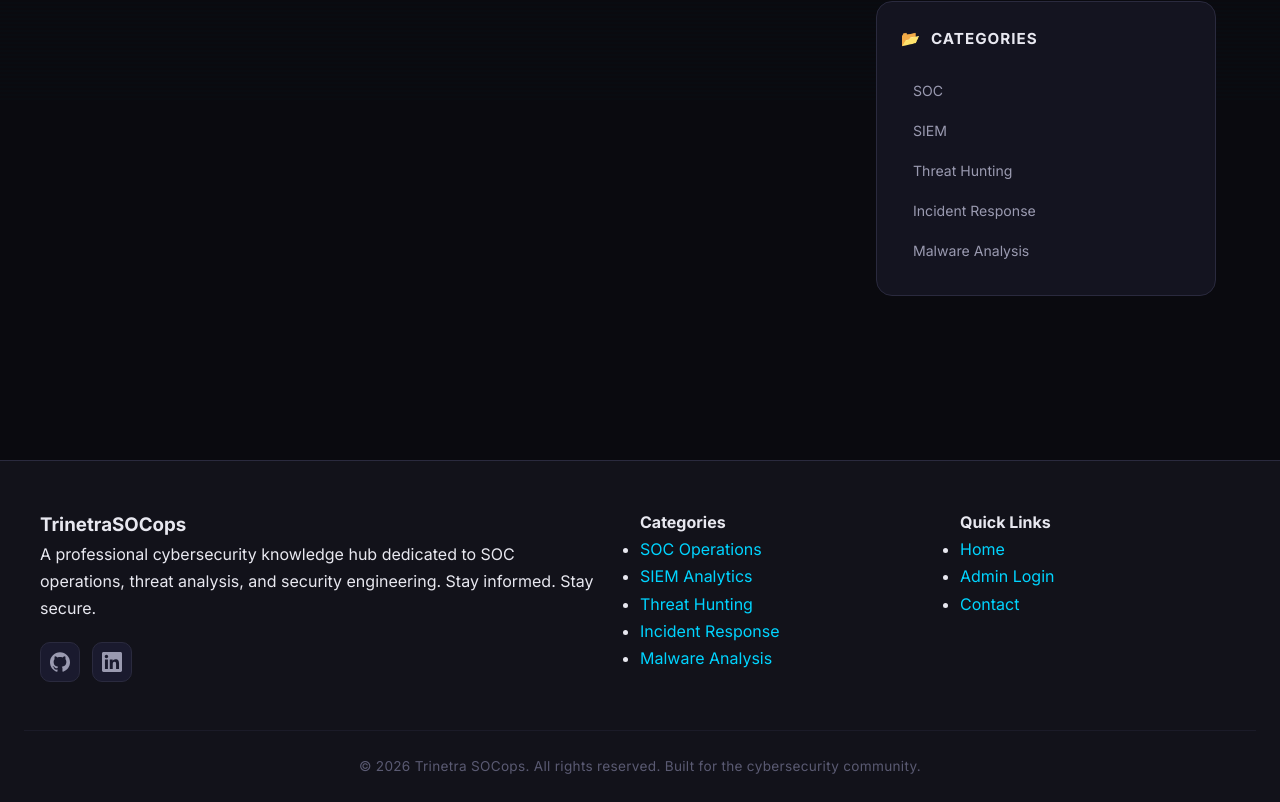
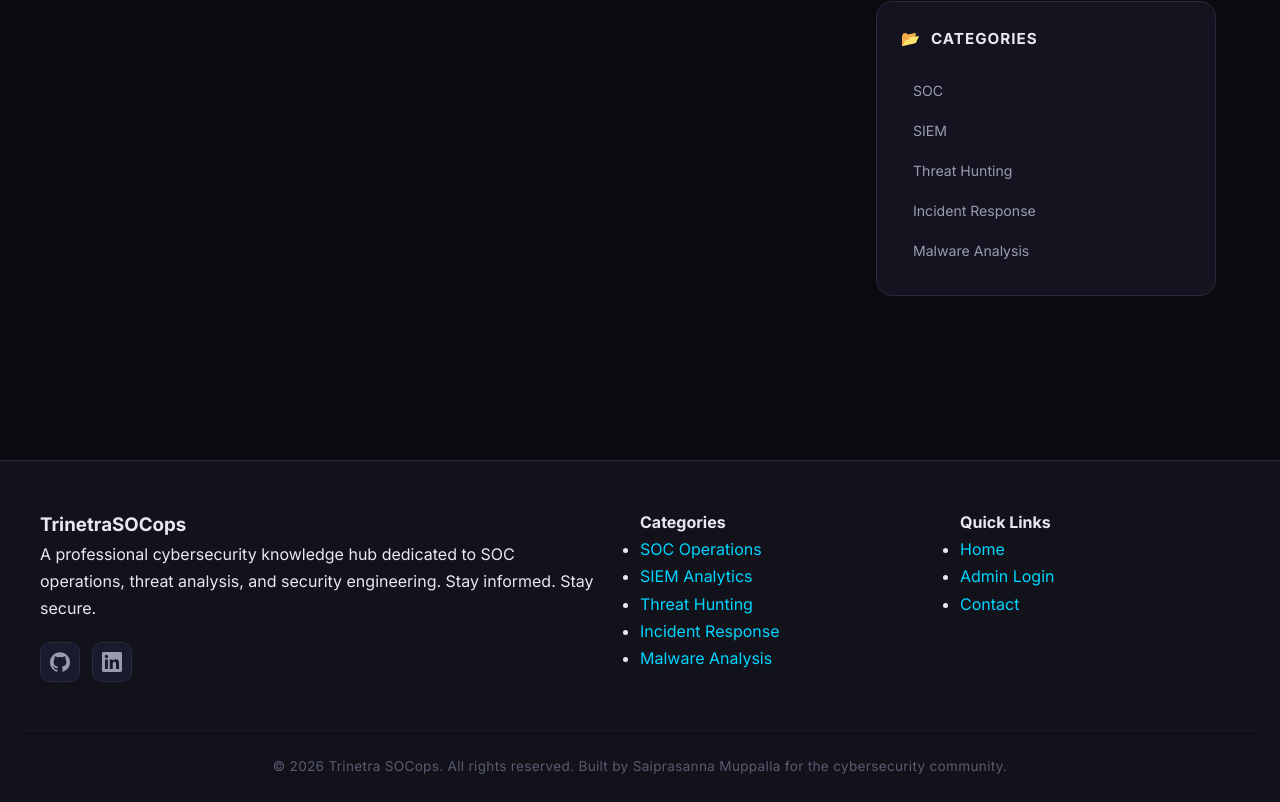
Before and after one commit to Saiprasanna888/trinetra-socops-blog, a React (Vite) app: page / in a window 1280 px wide. Shown: the part 698-1500 px from the top of the page. Built offline with nearby package versions, Linux system fonts and the light colour scheme; no server answers; the database is empty.

Commit message:
Update footer and README with developer credit: Built by Saiprasanna Muppalla

```diff
--- a/src/components/Footer.jsx
+++ b/src/components/Footer.jsx
@@ -54,7 +54,7 @@ function Footer() {
             </div>
 
             <div className="footer-bottom">
-                <p>© {new Date().getFullYear()} Trinetra SOCops. All rights reserved. Built for the cybersecurity community.</p>
+                <p>© {new Date().getFullYear()} Trinetra SOCops. All rights reserved. Built by Saiprasanna Muppalla for the cybersecurity community.</p>
             </div>
         </footer>
     );
```
Also changed, not shown: 1 other file (tests, documents, lock files or other folders).
